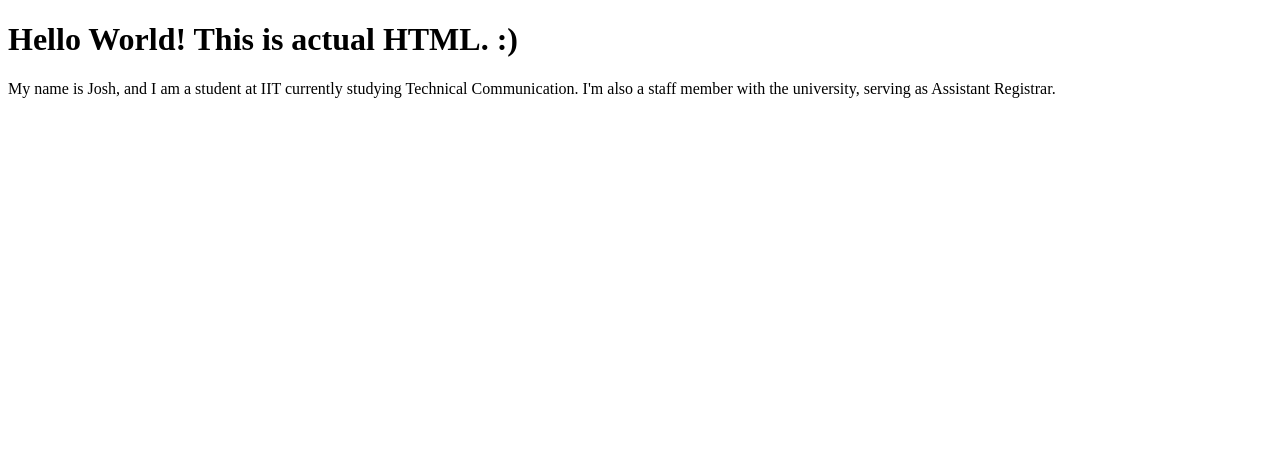
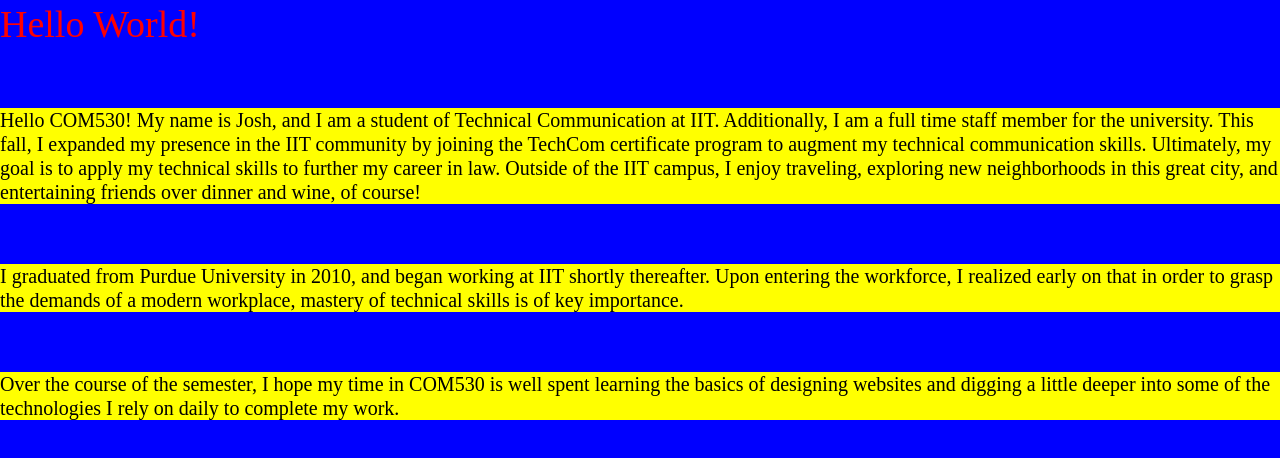
Before and after one commit to jhignight/background-ambitions, a plain HTML site: page index.html in a window 1280 px wide. Drawn offline with Linux system fonts and the light colour scheme.

Commit message:
Updated project deliverables

```diff
--- a/index.html
+++ b/index.html
@@ -2,16 +2,21 @@
 <html xmlns="http://www.w3.org/1999/xhtml" xml:lang="en" lang="en">
 
 <head>
-
+  <meta name="viewport" content="width=device-width, initial-scale=1.0" />
   <meta http-equiv="Content-Type" content="text/html; charset=utf-8" />
+  <link rel="stylesheet" type="text/css" href="text.css" />
   <title>Background and Ambitions</title>
 
 </head>
 <body>
-  <h1>Hello World! This is actual HTML. :)
+  <h1>Hello World!
 
   </h1>
 
-<p>My name is Josh, and I am a student at IIT currently studying Technical Communication. I'm also a staff member with the university, serving as Assistant Registrar.
+<p>Hello COM530! My name is Josh, and I am a student of Technical Communication at IIT. Additionally, I am a full time staff member for the university. This fall, I expanded my presence in the IIT community by joining the TechCom certificate program to augment my technical communication skills. Ultimately, my goal is to apply my technical skills to further my career in law. Outside of the IIT campus, I enjoy traveling, exploring new neighborhoods in this great city, and entertaining friends over dinner and wine, of course!</p>
+
+<p>I graduated from Purdue University in 2010, and began working at IIT shortly thereafter. Upon entering the workforce, I realized early on that in order to grasp the demands of a modern workplace, mastery of technical skills is of key importance.</p>
+
+<p>Over the course of the semester, I hope my time in COM530 is well spent learning the basics of designing websites and digging a little deeper into some of the technologies I rely on daily to complete my work.</p>
 </body>
 </html>
--- a/text.css
+++ b/text.css
@@ -1,4 +1,33 @@
-html  {
-          font-family: "Times New Roman", Arial, sans-serif;
-          font-size: 1em;
+/*
+YUI 3.17.2 (build 9c3c78e)
+Copyright 2014 Yahoo! Inc. All rights reserved.
+Licensed under the BSD License.
+http://yuilibrary.com/license/
+*/
+
+html {color: black;
+  background: blue;
 }
+
+body,div,dl,dt,dd,ul,ol,li,h1,h2,h3,h4,h5,h6,pre,code,form,fieldset,legend,input,textarea,p,blockquote,th,td{margin:0;padding:0}table{border-collapse:collapse;border-spacing:0}fieldset,img{border:0}address,caption,cite,code,dfn,em,strong,th,var{font-style:normal;font-weight:normal}ol,ul{list-style:none}caption,th{text-align:left}h1,h2,h3,h4,h5,h6{font-size:100%;font-weight:normal}q:before,q:after{content:''}abbr,acronym{border:0;font-variant:normal}sup{vertical-align:text-top}sub{vertical-align:text-bottom}input,textarea,select{font-family:inherit;font-size:inherit;font-weight:inherit;*font-size:100%}legend{color:#000}#yui3-css-stamp.cssreset{display:none}
+
+/* Prevent text-size-adjustments */
+html {
+  -webkit-text-size-adjust: 100%;
+  -moz-text-size-adjust: 100%;
+  -ms-text-size-adjust: 100%;
+  text-size-adjust: 100%;
+  font-size: 20px;
+  line-height: 24px;
+}
+h1 {
+  font-size: 38px;
+  line-height: 48px;
+  margin-bottom: 12px;
+  color: red;
+}
+p  {
+  background-color: yellow;
+  margin-top: 60px;
+  margin-bottom: 12px;
+}
```
Also changed, not shown: background.txt.
